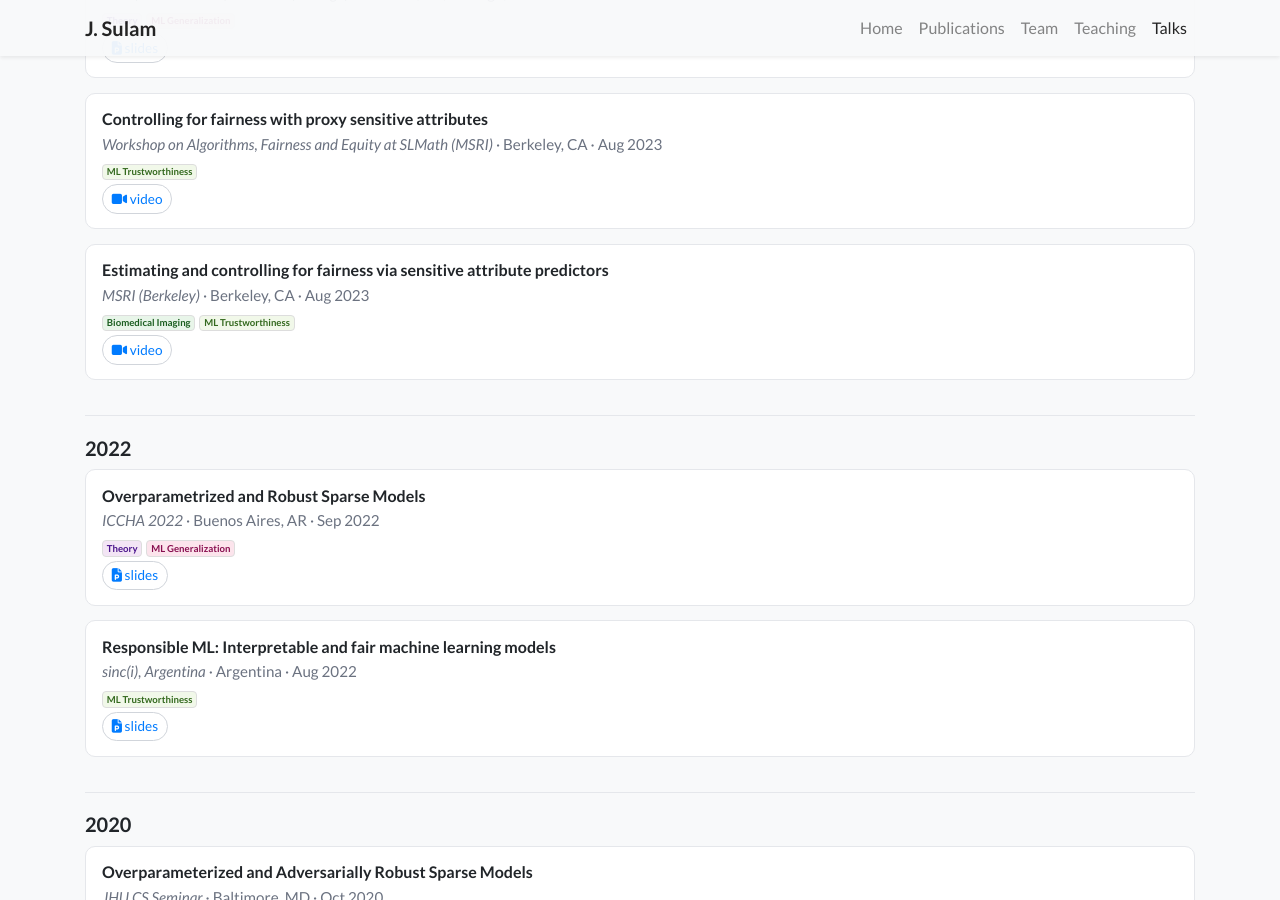
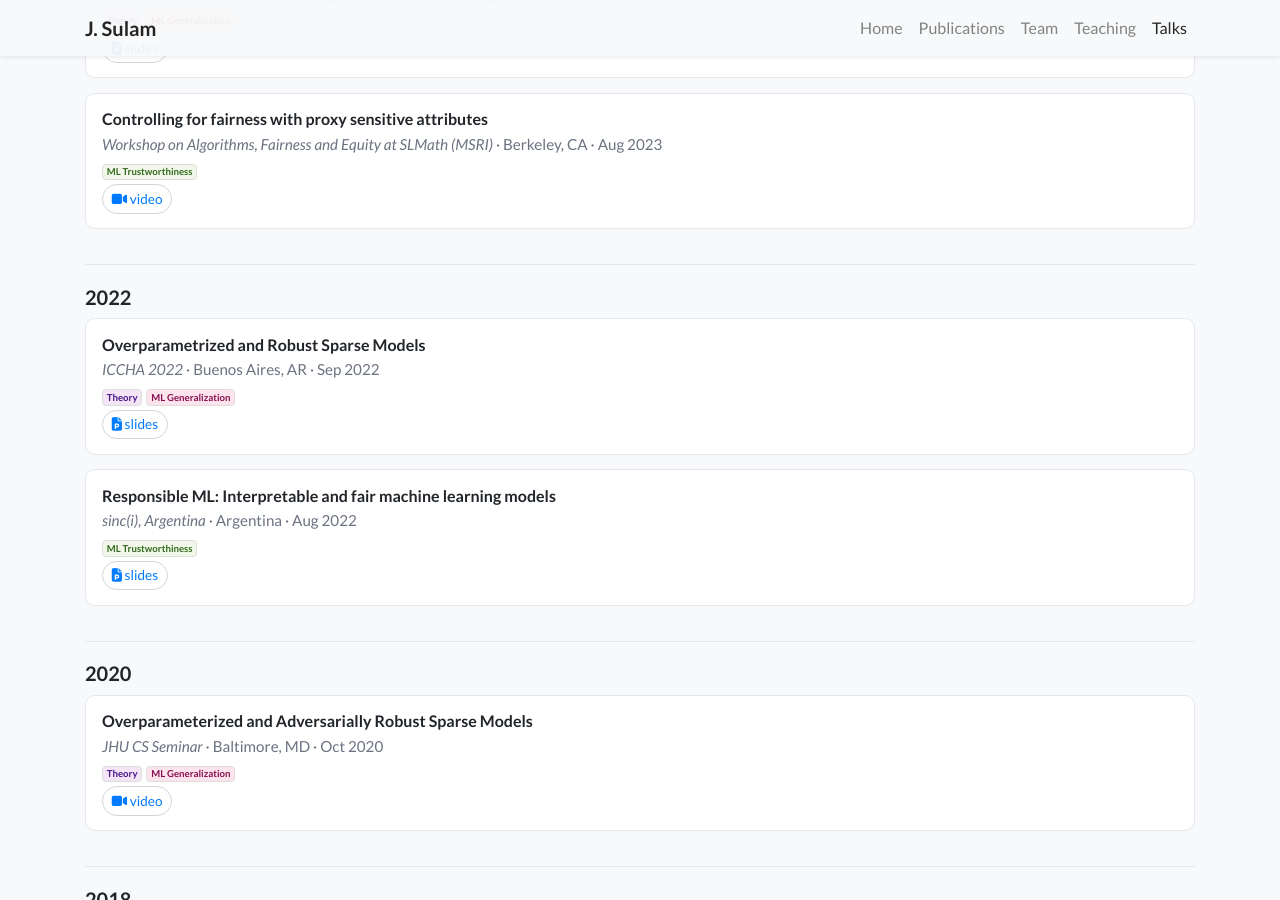
Before and after one commit to jsulam/jsulam.github.io, a Jekyll site: the page built from talks.html, in a window 1280 px wide and 900 px high, scrolled down 3645 px. Built offline with Jekyll 4.4.1, drawn with Linux system fonts in a browser that asks for light colours; nearby versions of some CDN libraries; a style sheet for code colours, icons or effects is not loaded.

Commit message:
Merge duplicate MSRI talk entries into one
The Aug and Sep 2023 MSRI entries were the same talk, linking the same
video. Kept the one whose venue matches the CV ('Workshop on Algorithms,
Fairness and Equity at SLMath').

```diff
--- a/_data/talks.yml
+++ b/_data/talks.yml
@@ -241,18 +241,6 @@
     - ML Interpretability
     - ML Trustworthiness
 
-- title: "Estimating and controlling for fairness via sensitive attribute predictors"
-  venue: "MSRI (Berkeley)"
-  location: "Berkeley, CA"
-  date: "2023-08-01"
-  links:
-    slides: ""
-    video: "https://player.vimeo.com/video/859591577"
-    event: ""
-  topics:
-    - Biomedical Imaging
-    - ML Trustworthiness
-
 - title: "Understanding Deep Nets: Sparse Local Lipschitz functions and Learned Proximal Networks"
   venue: "SILO (UW–Madison) and TTIC (Chicago)"
   location: "Madison, WI; Chicago, IL"
```
